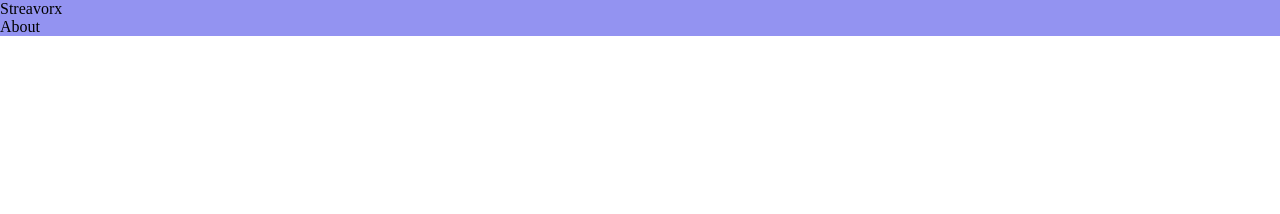
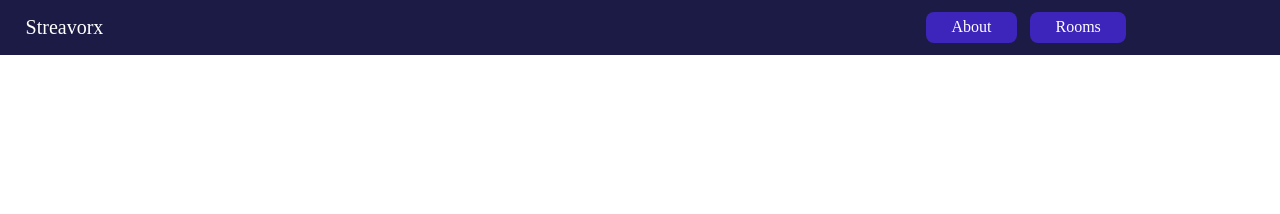
Before and after one commit to Luc4sR0cha/Streamvorx, a plain HTML site: page Rooms/rooms.html in a window 1280 px wide. Shown: the top 214 px of the page. Drawn offline with Linux system fonts and the light colour scheme.

Commit message:
Update rooms.html and rooms.css

```diff
--- a/Rooms/css/rooms.css
+++ b/Rooms/css/rooms.css
@@ -10,14 +10,15 @@ Tag's
 
 header {
     display: flex;
+    justify-content: space-between;
+    align-items: center;
 }
 
-main {
-    display: flex;
-    justify-content: center;
-    margin: 25vh 0;
+a {
+    text-decoration: none;
+    color: inherit;
+}
 
-}
 
 /*
 Classes
@@ -25,18 +26,53 @@ Classes
 
 .navbar {
     display: flex;
-    background-color: rgb(147, 147, 241);
+    align-items: center;
+    background-color: rgb(27, 27, 70);
     width: 100%;
-    height: 10%;
+    padding: 1.5vh 2vw;
+}
+
+.navbar-itens {
+    margin: 0 10vw;
+    display: flex;
+    font-size: 2vh;
+    list-style: none;
+    color: white;
+    gap: 1vw;
+}
+
+.nav-item {
+    text-transform: capitalize;
+    display: block;
+    padding: 0.5vw 2vw;
+    background-color: rgb(61, 36, 187);
+    border-radius: 1vh;
+    transition: background-color 0.2s, transform 0.2s;
+}
+
+.nav-item:hover {
+    background-color: rgb(79, 54, 202);
+    transform: translateY(-2px);
+}
+
+.video-conteiner {
+    display: flex;
+    justify-content: center;
+    margin: 25vh 0;
 }
 
 /*
 Identificadores
 */
 
+#logo {
+    margin-right: auto;
+    color: white;
+    font-size: 2.5vh;
+}
+
 #player-video {
     width: 100%;
-
     max-width: 1000px;
 }
 
--- a/Rooms/rooms.html
+++ b/Rooms/rooms.html
@@ -1,38 +1,43 @@
 <!DOCTYPE html>
 <html lang="en">
+
 <head>
     <meta charset="UTF-8">
     <meta name="viewport" content="width=device-width, initial-scale=1.0">
     <link rel="stylesheet" href="css/rooms.css">
     <title>Document</title>
 </head>
+
 <body>
 
     <header>
         <div class="navbar">
 
+            <div id="logo">
+                <p>Streavorx</p>
+            </div>
 
-            <ul>
+            <ul class="navbar-itens">
                 <li>
-                    <p>
-                        Streavorx
-                    </p>
+                    <a class="nav-item" href="#">About</a>
                 </li>
-                <li>
-                    <p>About</p>
+                <li">
+                    <a class="nav-item" href="#">Rooms</a>
                 </li>
             </ul>
+
         </div>
-
     </header>
 
     <main>
-        <video id="player-video" src="https://lorem.video/720p_av1" controls></video>
+        <div class="video-conteiner">
+            <video id="player-video" src="https://lorem.video/720p_av1" controls></video>
+        </div>
     </main>
 
     <footer>
+    </footer>
 
+</body>
 
-    </footer>
-</body>
 </html>
```
